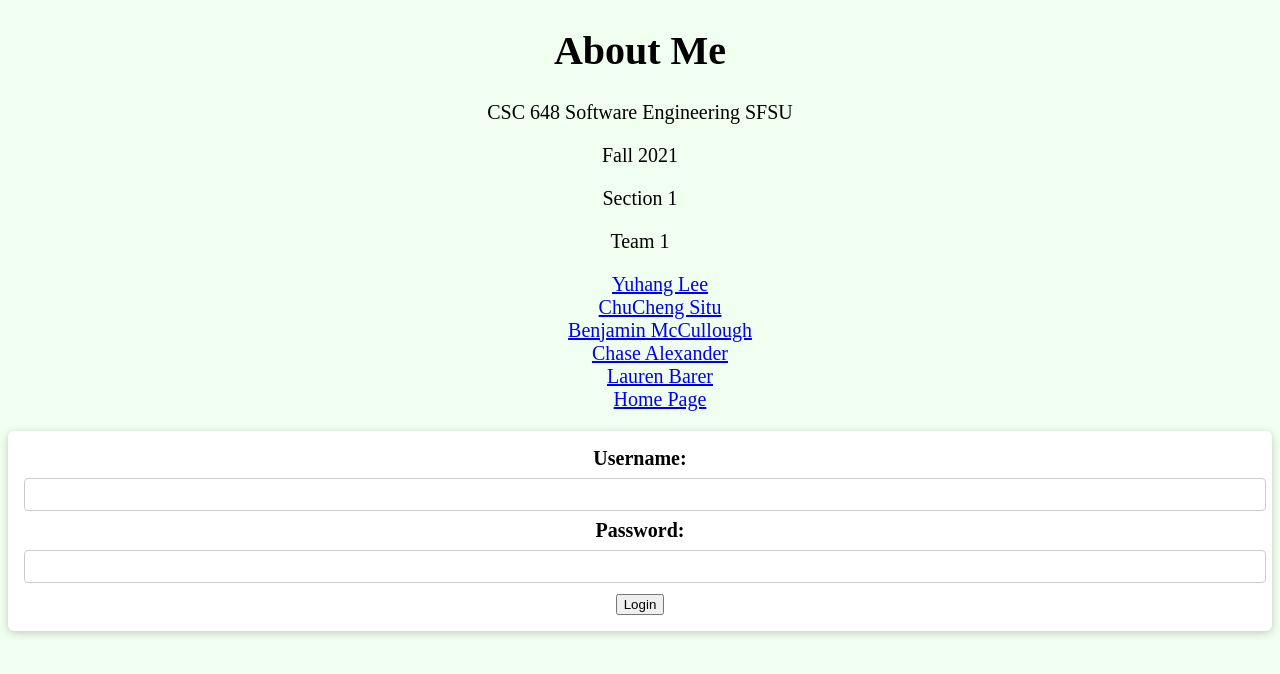
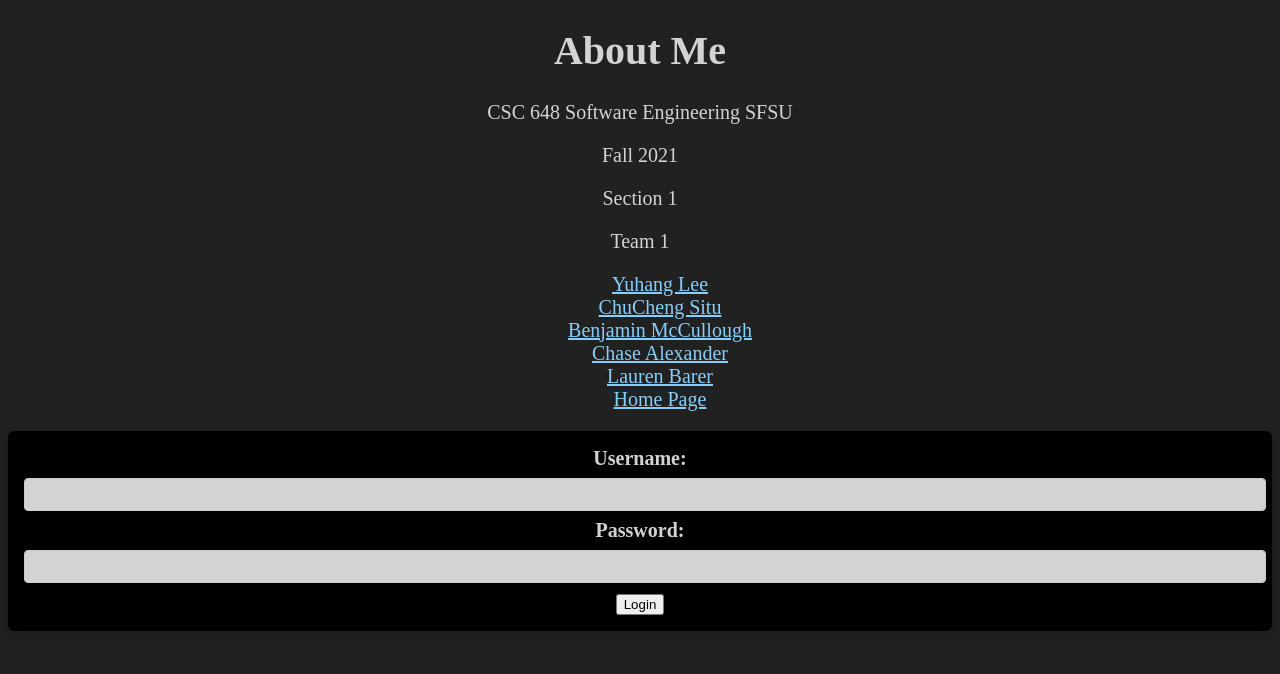
Before and after one commit to CalDevC/Rently, a React (Create React App) app in the folder application/react-app/: page /HomePage in a window 1280 px wide. Shown: the top 674 px of the page. Built offline with nearby package versions, Linux system fonts and the light colour scheme.

Commit message:
Edited css colors

```diff
--- a/application/react-app/src/App.css
+++ b/application/react-app/src/App.css
@@ -1,5 +1,10 @@
 body {
-  background-color: honeydew;
+  background-color: #222121;
   text-align: center;
   font-size: 20px;
+  color: lightgray;
 }
+
+a {
+  color: lightskyblue;
+}
--- a/application/react-app/src/TestHomePage/Card.module.css
+++ b/application/react-app/src/TestHomePage/Card.module.css
@@ -1,5 +1,5 @@
 .card {
-  background-color: white;
+  background-color: black;
   border-radius: 6px;
   box-shadow: 0 2px 8px rgba(0, 0, 0, 0.2);
 }
--- a/application/react-app/src/TestHomePage/HomePage.js
+++ b/application/react-app/src/TestHomePage/HomePage.js
@@ -28,7 +28,7 @@ function HomePage() {
         </div>
         <div className={classes.control}>
           <label htmlFor="Password">Password:</label>
-          <input type="text" required id="username" ref={passwordInputRef} />
+          <input type="text" required id="password" ref={passwordInputRef} />
         </div>
         <div>
           <button>Login</button>
--- a/application/react-app/src/TestHomePage/HomePage.module.css
+++ b/application/react-app/src/TestHomePage/HomePage.module.css
@@ -43,3 +43,7 @@
   background-color: #a50e48;
   border-color: #a50e48;
 }
+
+input{
+  background-color: lightgrey;
+}
```
